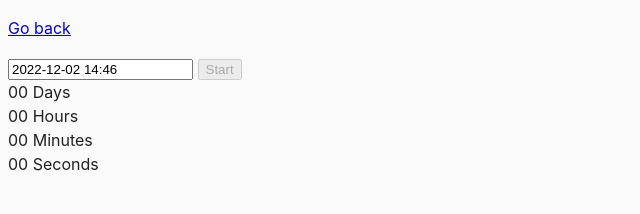
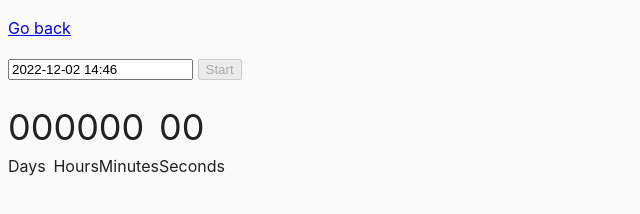
Before and after one commit to DemouserNG/goit-js-hw-09, a website built with Parcel: page src/02-timer.html in a window 1280 px wide. Shown: the whole page, without its empty margins (0-640 px from the left). Built offline with nearby package versions, Linux system fonts and the light colour scheme.

Commit message:
upd task 2

```diff
--- a/src/css/common.css
+++ b/src/css/common.css
@@ -16,3 +16,20 @@ img {
   display: block;
   max-width: 100%;
 }
+
+.timer {
+  display: flex;
+  gap: 20;
+  margin-top: 20px;
+
+}
+.field {
+  display: flex;
+  flex-direction: column;
+}
+
+.value {
+  font-size: 36px;
+  font-weight: 400;
+
+}
```
